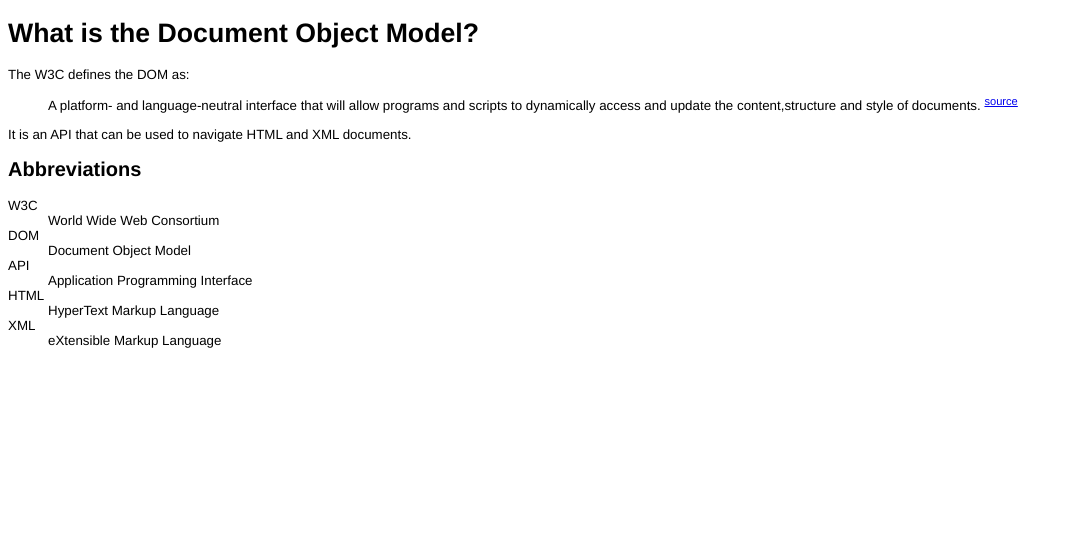
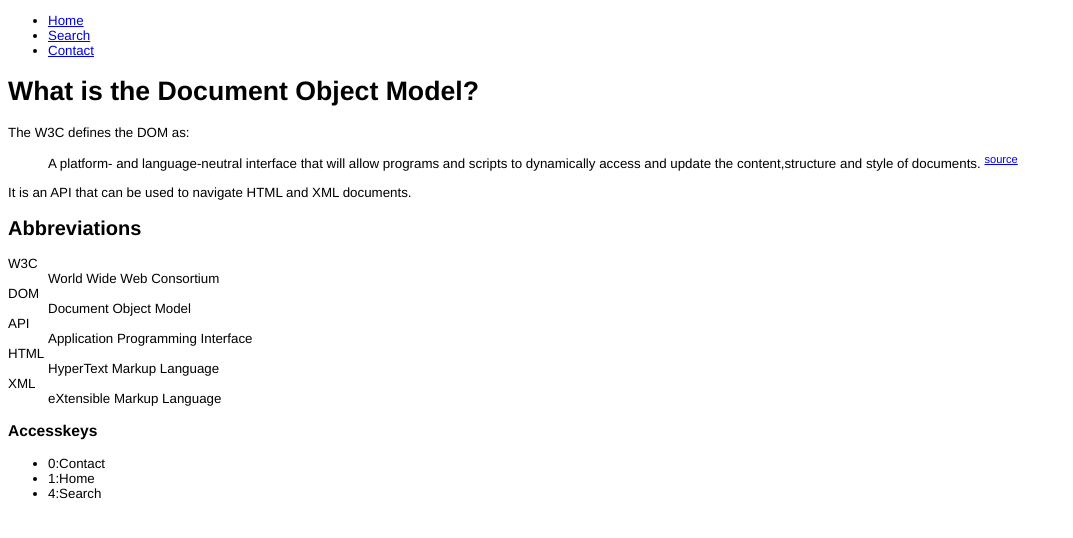
Before and after one commit to SharonVineyard/javascript-dom, a plain HTML site: page explanation.html in a window 1280 px wide. Shown: the whole page, without its empty margins (0-1073 px from the left). Drawn offline with Linux system fonts and the light colour scheme.

Commit message:
add displayAccesskeys

```diff
--- a/explanation.html
+++ b/explanation.html
@@ -9,6 +9,12 @@
 <link href="styles/typography.css" rel="stylesheet">
 </head>
 <body>
+	<ul id = "navigation">
+    	<li><a href="index.html" accesskey="1">Home</a></li>
+    	<li><a href="search.html" accesskey="4">Search</a></li>
+    	<li><a href="contact.html" accesskey="0">Contact</a></li>
+    </ul>
+
     <h1>What is the Document Object Model?</h1>
     <p>
     	The <abbr title="World Wide Web Consortium">W3C</abbr> defines the <abbr title="Document Object Model">DOM</abbr> as:
@@ -25,5 +31,7 @@
     <script src="scripts/addLoadEvent.js"></script>
     <script src="scripts/displayAbbreviations.js"></script>
     <script src="scripts/displayCitations.js"></script>
+	<script src="scripts/displayAccessKeys.js"></script>
+
 </body>
 </html>
--- /dev/null
+++ b/scripts/displayAccessKeys.js
@@ -0,0 +1,41 @@
+function displayAccessKeys(){
+	if(!document.getElementsByTagName) return false;
+	if(!document.createElement) return false;
+	if(!document.createTextNode) return false;
+
+	//取得文档中的所有链接
+	var link = document.getElementsByTagName("a");
+	var akeys = new Array();
+	//遍历链接
+	for(var i = 0; i < link.length; i ++){
+		var current_link = link[i];
+		//如果没有accesskey属性，则继续循环
+		if(!current_link.getAttribute("accesskey")) continue;
+		//取得accesskey的值
+		var key = current_link.getAttribute("accesskey");
+		//取得链接文本
+		var text = current_link.lastChild.nodeValue;
+		akeys[key] = text;
+	}
+
+	//创建列表
+	var list = document.createElement("ul");
+	for(key in akeys){
+		var text = akeys[key];
+		var str = key + ":" + text;
+		//创建列表项
+		var item = document.createElement("li");
+		var item_text = document.createTextNode(str);
+		item.appendChild(item_text);
+		list.appendChild(item);
+	}
+
+	//创建标题
+	var header = document.createElement("h3");
+	var header_text = document.createTextNode("Accesskeys");
+	header.appendChild(header_text);
+	document.body.appendChild(header);
+	document.body.appendChild(list);
+}
+
+addLoadEvent(displayAccessKeys);
--- a/scripts/displayCitations.js
+++ b/scripts/displayCitations.js
@@ -16,7 +16,7 @@ function displayCitations(){
 		var link = document.createElement("a");
 		var link_text = document.createTextNode("source");
 		link.appendChild(link_text);
-		link.setAttribute("href",url);alert("3");
+		link.setAttribute("href",url);
 
 		//sup元素能使元素在浏览器上呈现上标的效果
 		var superscript = document.createElement("sup");
```
